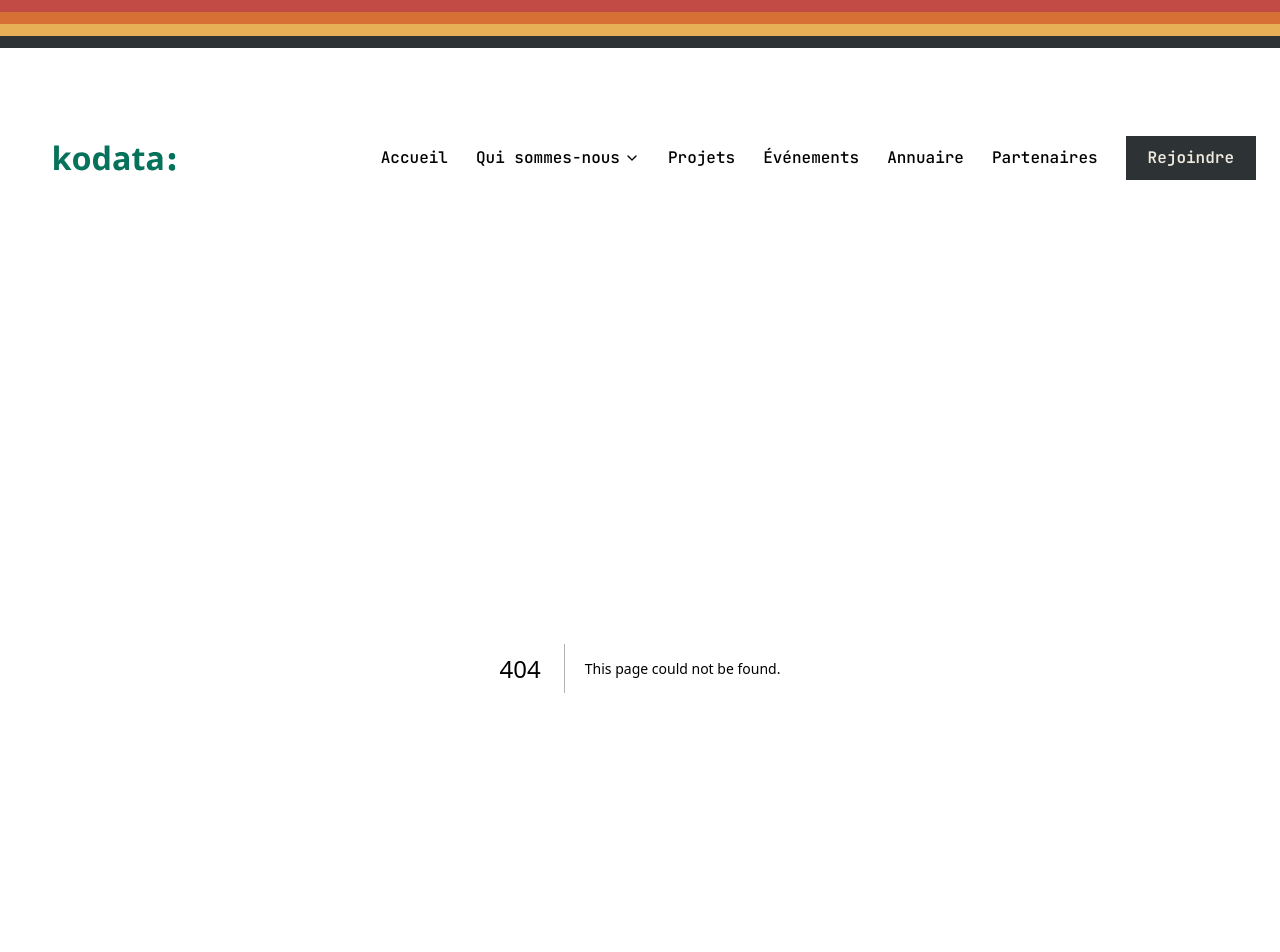
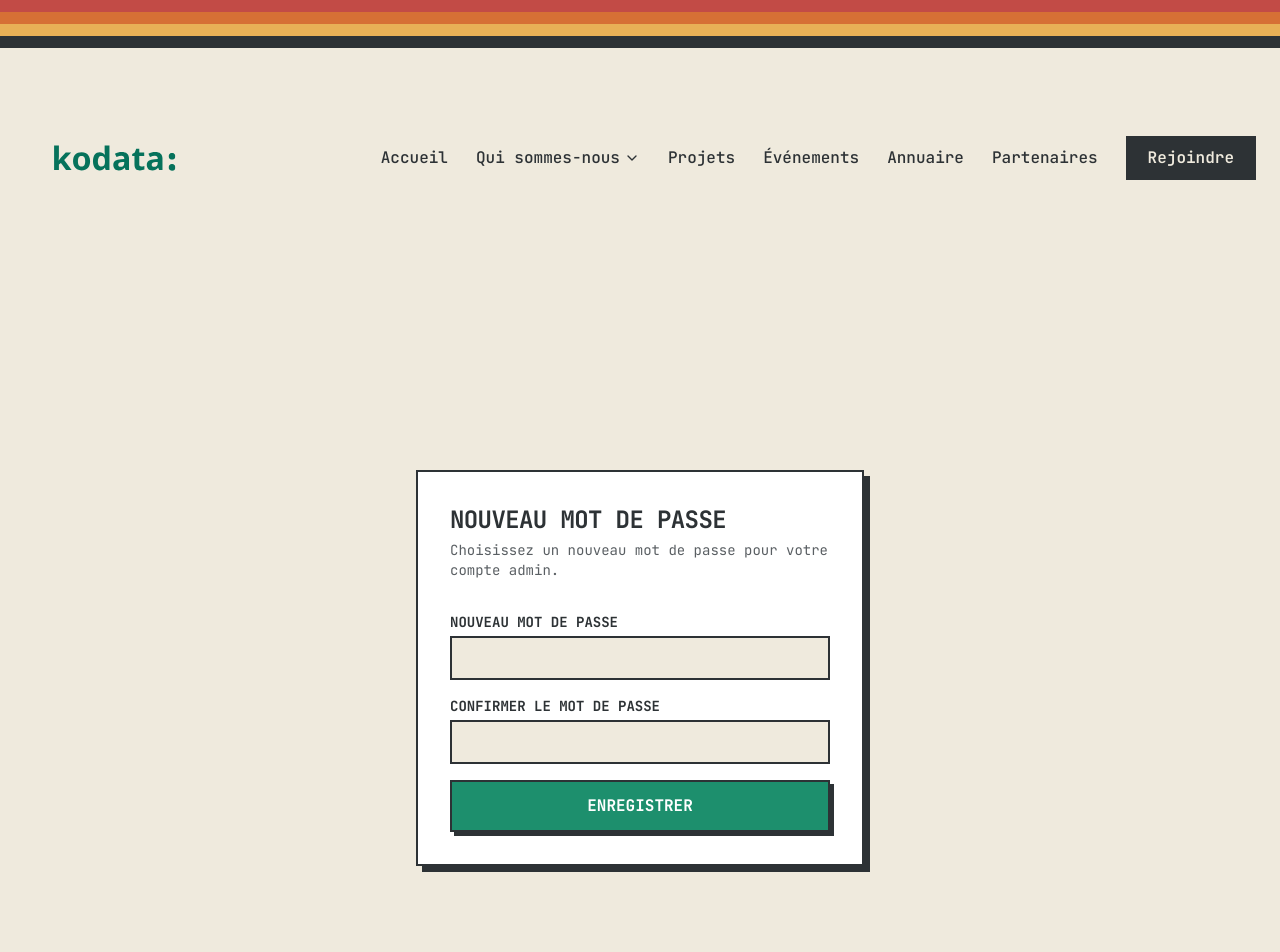
Before and after one commit to kodatacommunity/website, a Next.js app in the folder web/: page /admin/reset-password in a window 1280 px wide. Before the commit this address had no page. Shown: the top 952 px of the page. Built offline with nearby package versions, Linux system fonts and the light colour scheme.

Commit message:
reset password setup

```diff
--- /dev/null
+++ b/web/app/admin/reset-password/page.tsx
@@ -0,0 +1,109 @@
+"use client";
+
+import { useState } from "react";
+import { createBrowserClient } from "@supabase/ssr";
+import { useRouter } from "next/navigation";
+
+export default function ResetPasswordPage() {
+  const [password, setPassword] = useState("");
+  const [confirm, setConfirm] = useState("");
+  const [error, setError] = useState("");
+  const [loading, setLoading] = useState(false);
+  const router = useRouter();
+
+  const supabase = createBrowserClient(
+    process.env.NEXT_PUBLIC_SUPABASE_URL!,
+    process.env.NEXT_PUBLIC_SUPABASE_ANON_KEY!
+  );
+
+  async function handleSubmit(e: React.FormEvent) {
+    e.preventDefault();
+    setError("");
+
+    if (password !== confirm) {
+      setError("Les mots de passe ne correspondent pas.");
+      return;
+    }
+    if (password.length < 8) {
+      setError("Le mot de passe doit contenir au moins 8 caractères.");
+      return;
+    }
+
+    setLoading(true);
+    const { error } = await supabase.auth.updateUser({ password });
+    setLoading(false);
+
+    if (error) {
+      setError("Erreur : " + error.message);
+    } else {
+      router.push("/admin");
+    }
+  }
+
+  return (
+    <div className="min-h-screen bg-[#efeadd] flex items-center justify-center p-4">
+      <div className="w-full max-w-md">
+        <div className="border-2 border-[#2d3235] bg-white shadow-[6px_6px_0px_#2d3235] p-8">
+          <div className="mb-8">
+            <h1 className="text-2xl font-black text-[#2d3235] uppercase tracking-tight">
+              Nouveau mot de passe
+            </h1>
+            <p className="text-[#5a5f63] text-sm mt-1">
+              Choisissez un nouveau mot de passe pour votre compte admin.
+            </p>
+          </div>
+
+          <form onSubmit={handleSubmit} className="space-y-4">
+            <div>
+              <label
+                htmlFor="password"
+                className="block text-sm font-bold text-[#2d3235] mb-1 uppercase"
+              >
+                Nouveau mot de passe
+              </label>
+              <input
+                id="password"
+                type="password"
+                required
+                value={password}
+                onChange={(e) => setPassword(e.target.value)}
+                className="w-full border-2 border-[#2d3235] px-3 py-2 text-[#2d3235] bg-[#efeadd] focus:outline-none focus:bg-white"
+              />
+            </div>
+
+            <div>
+              <label
+                htmlFor="confirm"
+                className="block text-sm font-bold text-[#2d3235] mb-1 uppercase"
+              >
+                Confirmer le mot de passe
+              </label>
+              <input
+                id="confirm"
+                type="password"
+                required
+                value={confirm}
+                onChange={(e) => setConfirm(e.target.value)}
+                className="w-full border-2 border-[#2d3235] px-3 py-2 text-[#2d3235] bg-[#efeadd] focus:outline-none focus:bg-white"
+              />
+            </div>
+
+            {error && (
+              <p className="text-sm text-[#c24b46] font-bold border-2 border-[#c24b46] px-3 py-2 bg-red-50">
+                {error}
+              </p>
+            )}
+
+            <button
+              type="submit"
+              disabled={loading}
+              className="w-full bg-[#1d8f6d] text-white font-black uppercase py-3 border-2 border-[#2d3235] shadow-[4px_4px_0px_#2d3235] hover:shadow-none hover:translate-x-1 hover:translate-y-1 transition-all disabled:opacity-50 disabled:cursor-not-allowed"
+            >
+              {loading ? "Enregistrement…" : "Enregistrer"}
+            </button>
+          </form>
+        </div>
+      </div>
+    </div>
+  );
+}
--- /dev/null
+++ b/web/app/auth/callback/route.ts
@@ -0,0 +1,19 @@
+import { createClient } from "@/lib/supabase/server";
+import { NextRequest, NextResponse } from "next/server";
+
+export async function GET(request: NextRequest) {
+  const { searchParams } = new URL(request.url);
+  const code = searchParams.get("code");
+  const type = searchParams.get("type");
+
+  if (code) {
+    const supabase = await createClient();
+    await supabase.auth.exchangeCodeForSession(code);
+  }
+
+  if (type === "recovery") {
+    return NextResponse.redirect(new URL("/admin/reset-password", request.url));
+  }
+
+  return NextResponse.redirect(new URL("/admin", request.url));
+}
```
